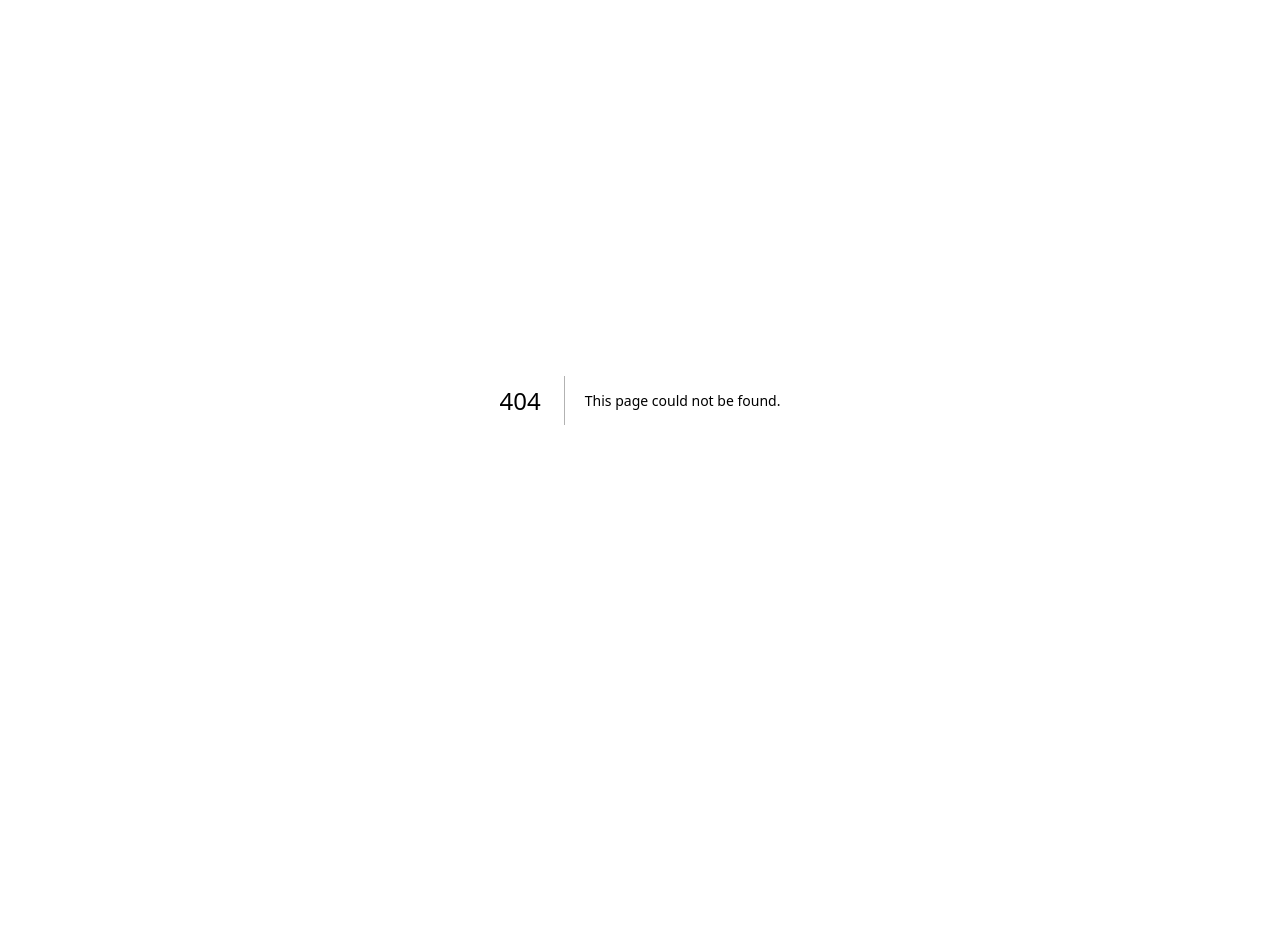
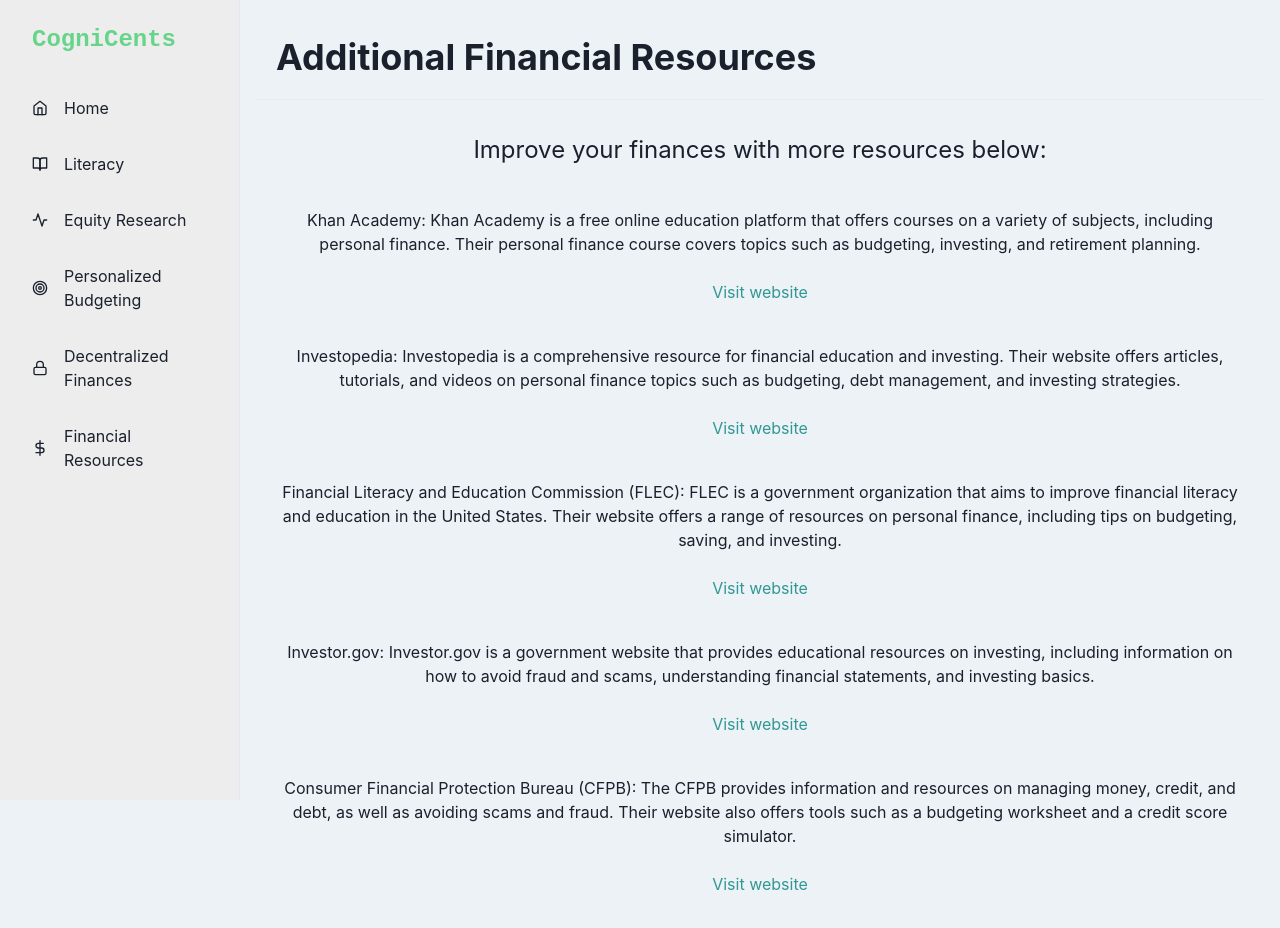
Before and after one commit to unapt/CogniCents, a Next.js app in the folder packages/frontend/: page /resources in a window 1280 px wide. Before the commit this address had no page. Shown: the top 928 px of the page. Before the commit the page ends 800 px from the top, so only its background shows below. Built offline with nearby package versions, Linux system fonts and the light colour scheme.

Commit message:
adding pages

```diff
--- /dev/null
+++ b/packages/frontend/src/pages/resources.tsx
@@ -0,0 +1,69 @@
+import { Box, Card, CardBody, Divider, Heading, HStack, Stack, Text, Textarea, CardFooter, ButtonGroup, Button, Center, VStack } from "@chakra-ui/react";
+import Link from "next/link";
+import styles from '../styles/inputpage.module.css'
+import { DarkModeSwitch } from "../components/DarkModeSwitch";
+import { SideBar } from "../components/SideBar";
+import API from "../components/API";
+import blockchain from '../../public/blockchain.jpg';
+import web3 from '../../public/web3.jpg';
+
+import Image from 'next/image';
+
+const PersonalizedAdvise = () => (
+  <>
+    <SideBar>
+
+      <Heading margin={5}>
+        Additional Financial Resources
+      </Heading>
+      <Divider />
+      <Center>
+        <Text margin={5} style={{ fontSize: 24, marginTop: "2rem" }}>
+          Improve your finances with more resources below:
+        </Text>
+      </Center>
+      <Center>
+        <Text margin={5} style={{ textAlign: "center" }}>
+          Khan Academy: Khan Academy is a free online education platform that offers courses on a variety of subjects, including personal finance. Their personal finance course covers topics such as budgeting, investing, and retirement planning.{" "}
+          <br />
+          <br />
+          <Link href="https://www.khanacademy.org/economics-finance-domain/core-finance" target="_blank" style={{ color: "#319795" }}>Visit website</Link>
+        </Text>
+      </Center>
+      <Center>
+        <Text margin={5} style={{ textAlign: "center" }}>
+          Investopedia: Investopedia is a comprehensive resource for financial education and investing. Their website offers articles, tutorials, and videos on personal finance topics such as budgeting, debt management, and investing strategies.{" "}
+          <br />
+          <br />
+          <Link href="https://www.investopedia.com/" target="_blank" style={{ color: "#319795" }}>Visit website</Link>
+        </Text>
+      </Center>
+      <Center>
+        <Text margin={5} style={{ textAlign: "center" }}>
+          Financial Literacy and Education Commission (FLEC): FLEC is a government organization that aims to improve financial literacy and education in the United States. Their website offers a range of resources on personal finance, including tips on budgeting, saving, and investing.{" "}
+          <br />
+          <br />
+          <Link href="https://www.mymoney.gov/Pages/default.aspx" target="_blank" style={{ color: "#319795" }}>Visit website</Link>
+        </Text>
+      </Center>
+      <Center>
+        <Text margin={5} style={{ textAlign: "center" }}>
+          Investor.gov: Investor.gov is a government website that provides educational resources on investing, including information on how to avoid fraud and scams, understanding financial statements, and investing basics.{" "}
+          <br />
+          <br />
+          <Link href="https://www.investor.gov/" target="_blank" style={{ color: "#319795" }}>Visit website</Link>
+        </Text>
+      </Center>
+      <Center>
+        <Text margin={5} style={{ textAlign: "center" }}>
+          Consumer Financial Protection Bureau (CFPB): The CFPB provides information and resources on managing money, credit, and debt, as well as avoiding scams and fraud. Their website also offers tools such as a budgeting worksheet and a credit score simulator.{" "}
+          <br />
+          <br />
+          <Link href="https://www.consumerfinance.gov/" target="_blank" style={{ color: "#319795" }}>Visit website</Link>
+        </Text>
+      </Center>
+    </SideBar>
+  </>
+);
+
+export default PersonalizedAdvise
```
Also changed, not shown: packages/frontend/src/pages/cogniCrypto.tsx (added, +47 -0 lines), packages/frontend/public/blockchain.jpg (added), packages/frontend/public/web3.jpg (added), packages/frontend/src/pages/cogniCause.jsx (added).
